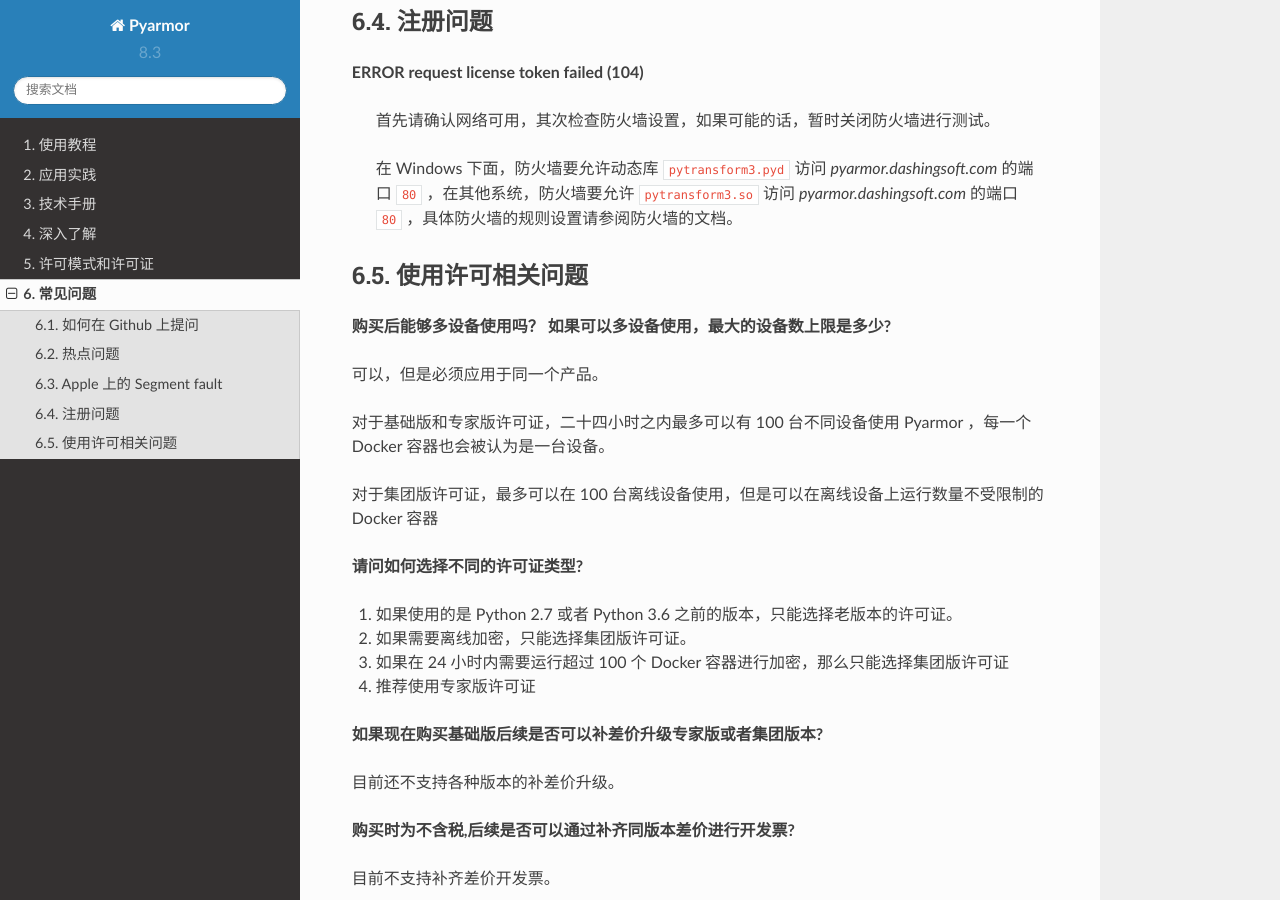
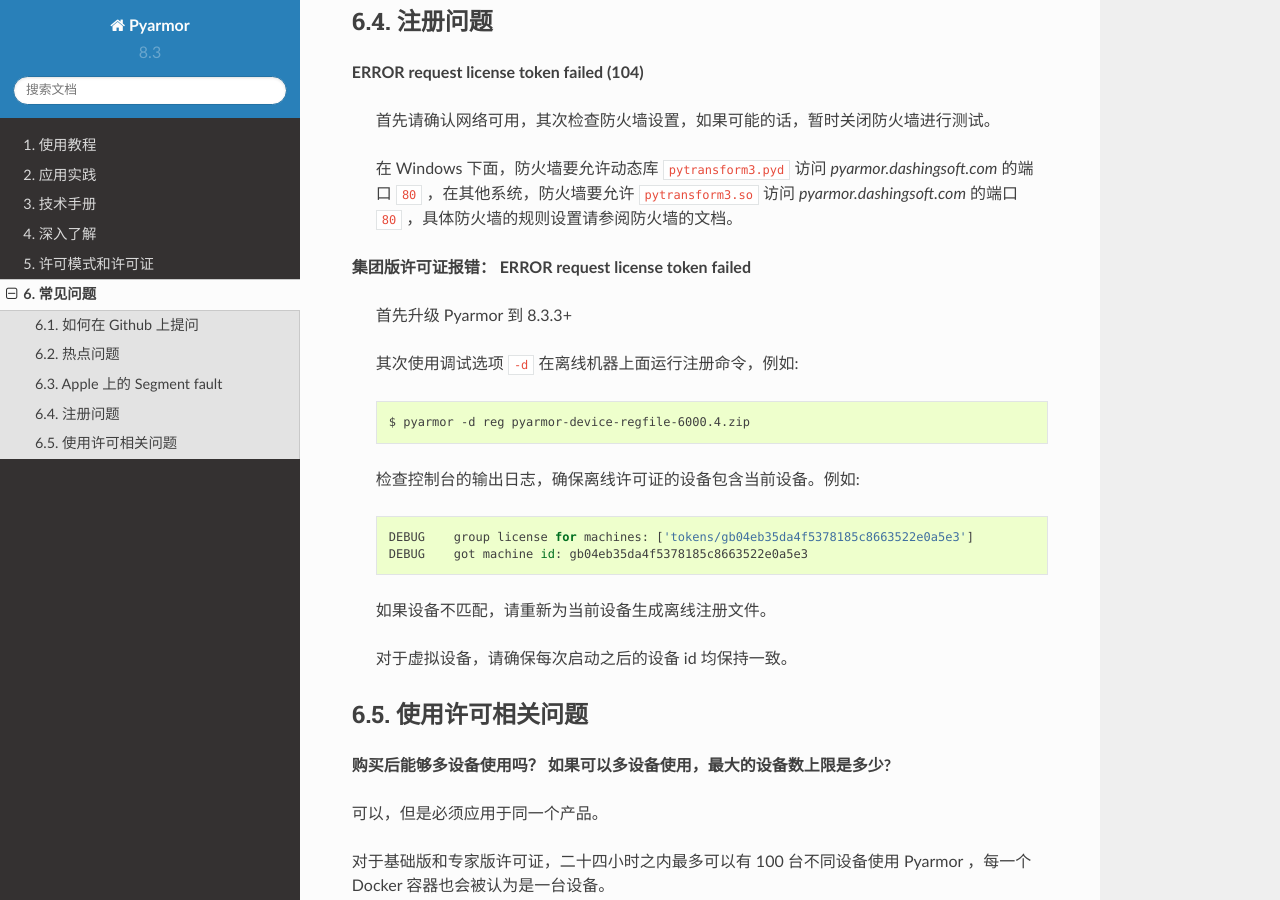
Before and after one commit to dashingsoft/pyarmor-docs-zh, a Sphinx documentation site: the page built from docs/questions.rst, in a window 1280 px wide and 900 px high, scrolled down 4780 px. Built offline with Sphinx 7.4.7 and the Read the Docs theme 2.0.0, drawn with Linux system fonts in a browser that asks for light colours.

Commit message:
增加说明集团版许可证出现注册错误之后的解决方案

```diff
--- a/docs/questions.rst
+++ b/docs/questions.rst
@@ -191,6 +191,23 @@
 
   在 Windows 下面，防火墙要允许动态库 ``pytransform3.pyd`` 访问 `pyarmor.dashingsoft.com` 的端口 ``80`` ，在其他系统，防火墙要允许 ``pytransform3.so`` 访问 `pyarmor.dashingsoft.com`  的端口 ``80`` ，具体防火墙的规则设置请参阅防火墙的文档。
 
+**集团版许可证报错： ERROR request license token failed**
+
+  首先升级 Pyarmor 到 8.3.3+
+
+  其次使用调试选项 ``-d`` 在离线机器上面运行注册命令，例如::
+
+      $ pyarmor -d reg pyarmor-device-regfile-6000.4.zip
+
+  检查控制台的输出日志，确保离线许可证的设备包含当前设备。例如::
+
+      DEBUG    group license for machines: ['tokens/gb04eb35da4f5378185c8663522e0a5e3']
+      DEBUG    got machine id: gb04eb35da4f5378185c8663522e0a5e3
+
+  如果设备不匹配，请重新为当前设备生成离线注册文件。
+
+  对于虚拟设备，请确保每次启动之后的设备 id 均保持一致。
+
 使用许可相关问题
 ================
 
```
Also changed, not shown: docs/how-to/register.rst (+10 -10 lines).
